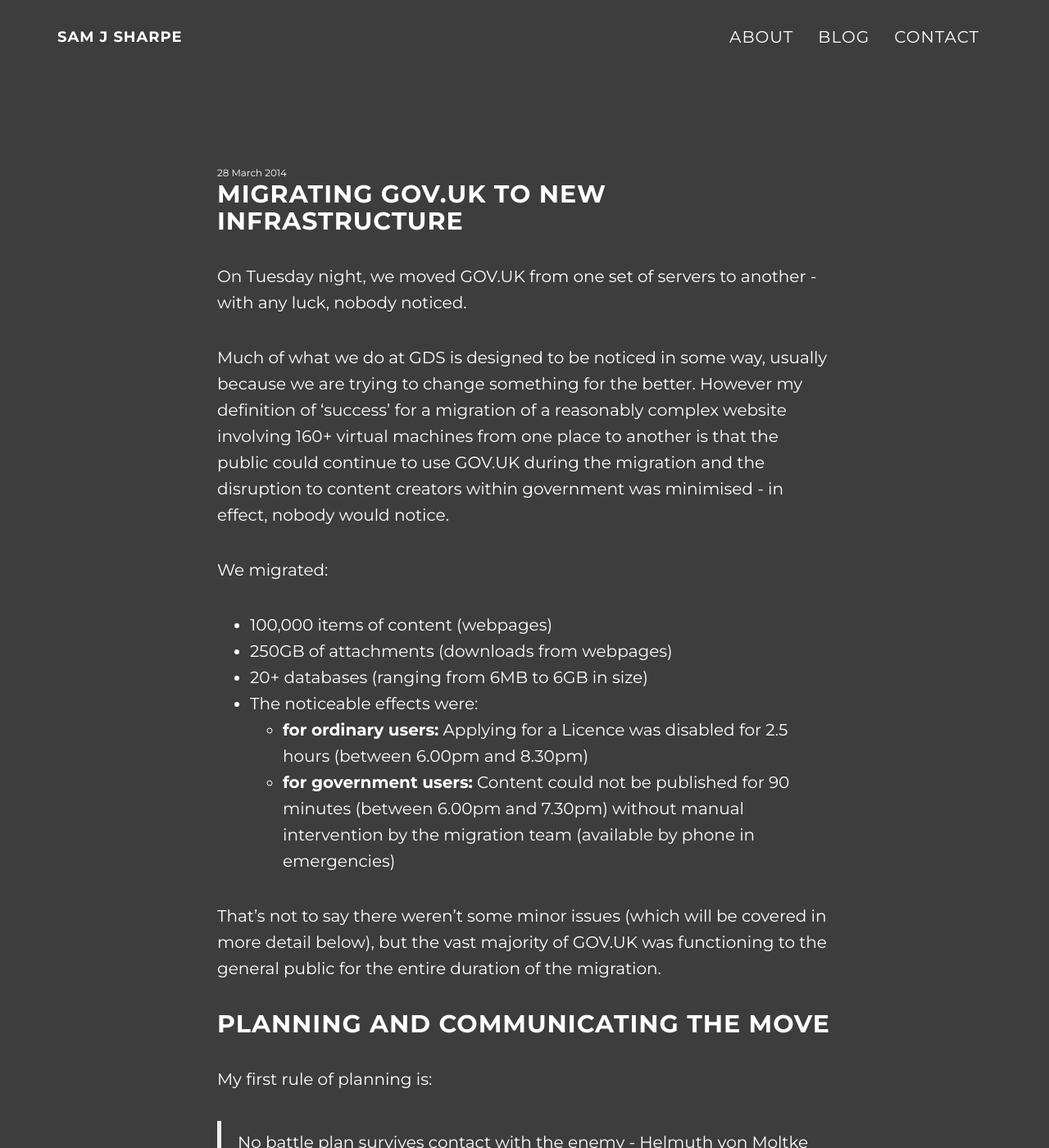
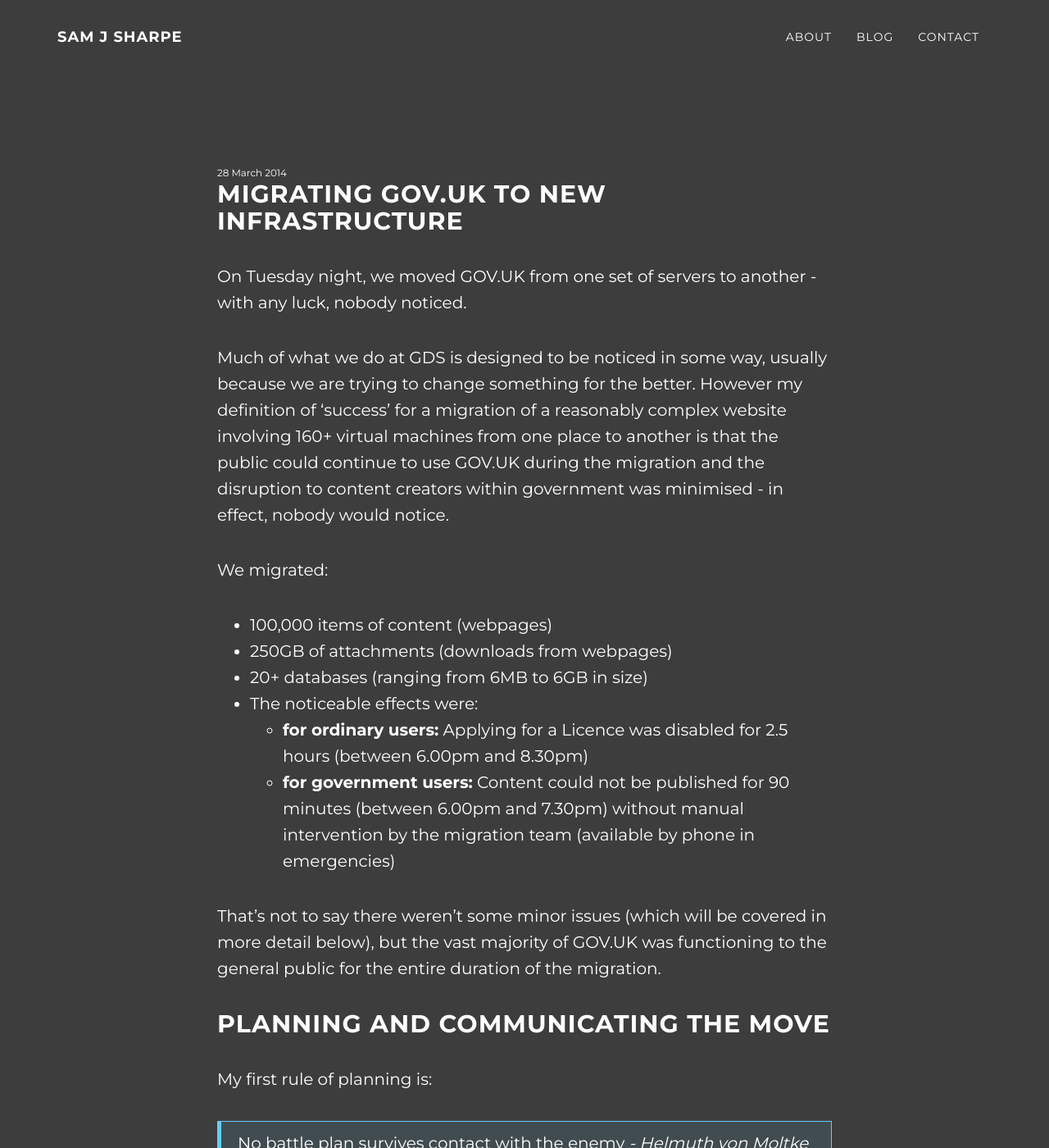
Before and after one commit to samjsharpe/samjsharpe.github.com, a Jekyll site: the page built from _posts/2014-03-28-migrating-govuk.md, in a window 1280 px wide and 1400 px high. Shown: the whole window at 82% size. Built offline with Jekyll 4.4.1, drawn with Linux system fonts in a browser that asks for light colours; some of the changed text lies outside the part shown.

Commit message:
More Minor layout fixes

```diff
--- a/_posts/2014-03-28-migrating-govuk.md
+++ b/_posts/2014-03-28-migrating-govuk.md
@@ -28,7 +28,7 @@
 
 My first rule of planning is:
 
-> No battle plan survives contact with the enemy - Helmuth von Moltke
+> No battle plan survives contact with the enemy _- Helmuth von Moltke_
 
 Given that it would take a disproportional amount of work to create a comprehensive plan that would cover
 every possible eventuality of a fast moving environment like ours, we decided to:
```
Also changed, not shown: _includes/css/grayscale.css (+10 -2 lines).
